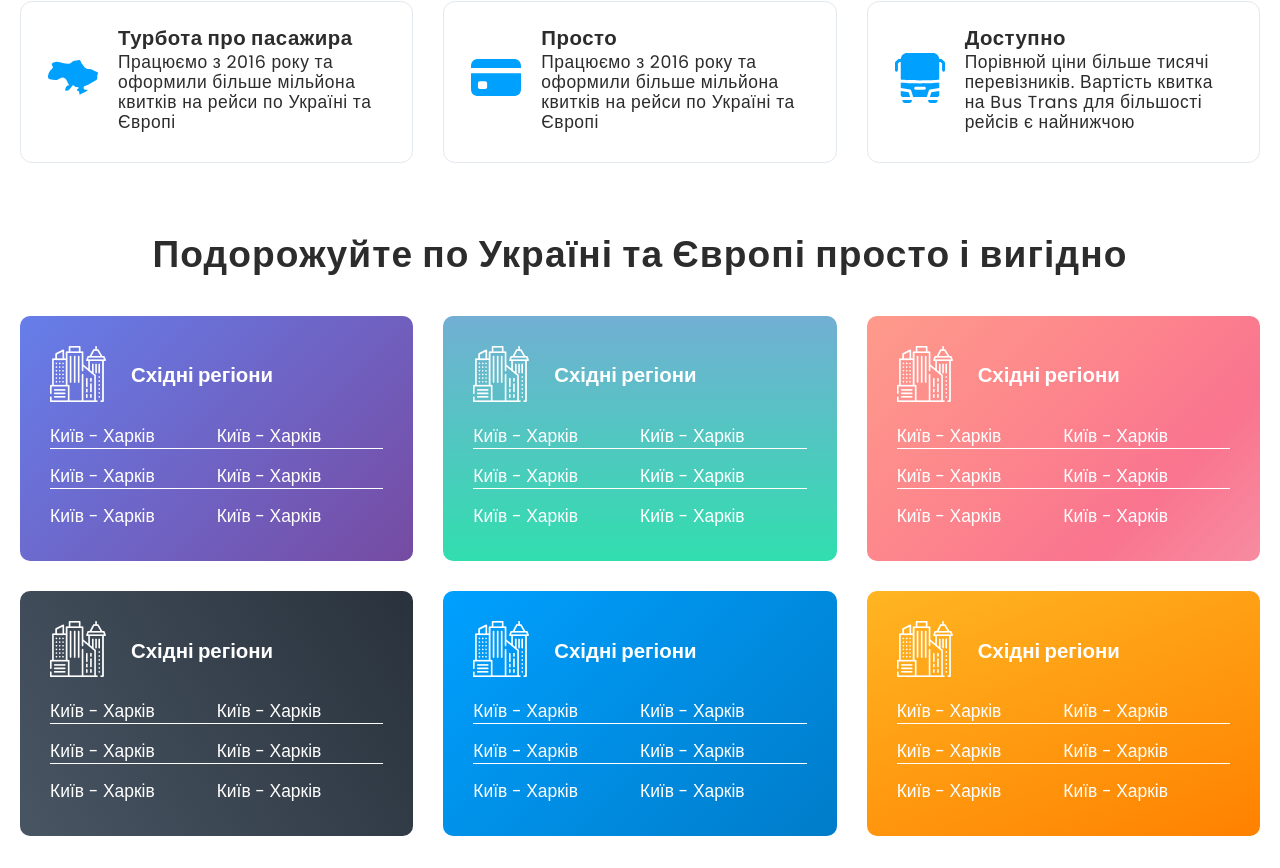
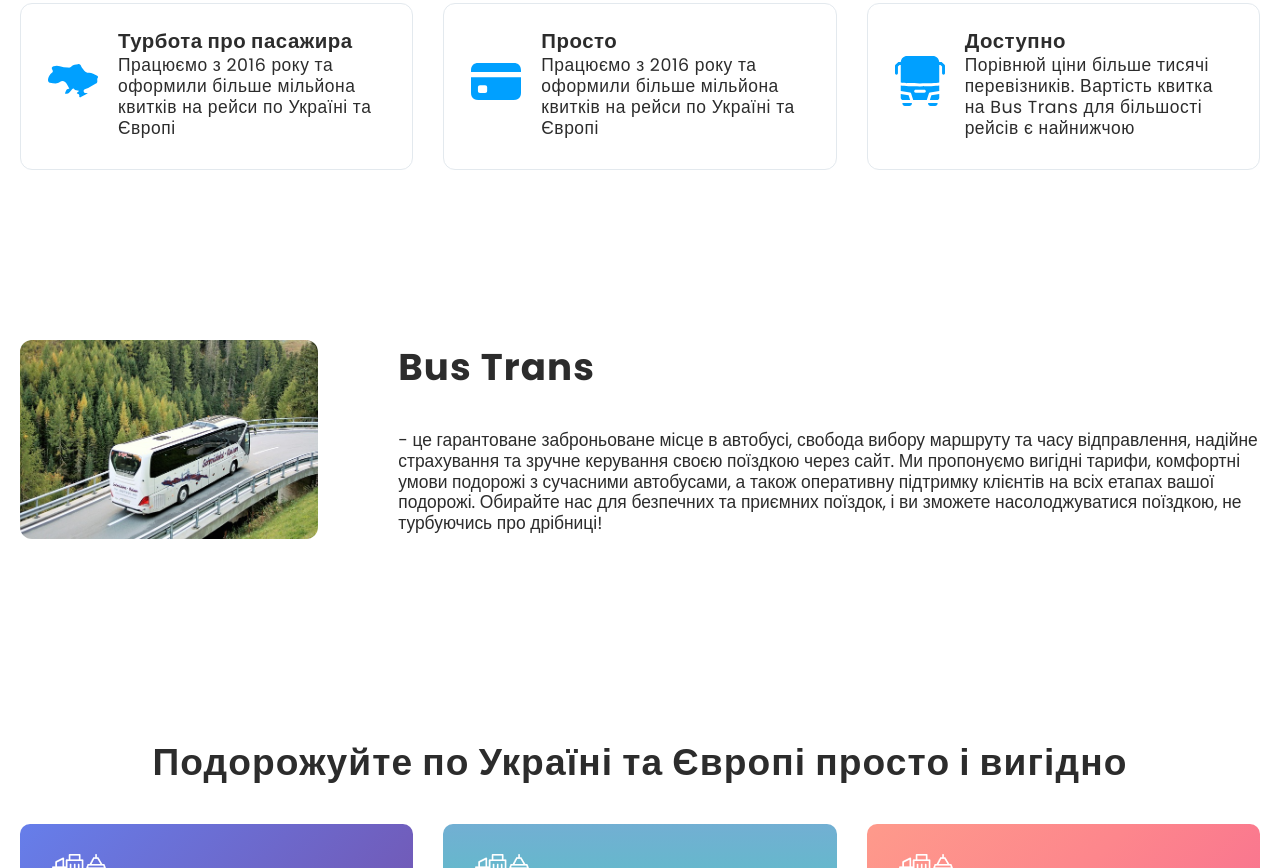
Before and after one commit to LVAndr/bus-transportation, a Vue app: page / in a window 1280 px wide. Shown: the part 412-1280 px from the top of the page. Built offline with nearby package versions, Linux system fonts and the light colour scheme.

Commit message:
layout DescriptionSection.vue

```diff
--- a/src/assets/styles/common.scss
+++ b/src/assets/styles/common.scss
@@ -15,6 +15,7 @@
   font-family: 'Poppins', 'Arial', sans-serif;
   font-size: $text-size;
   font-weight: 400;
+  line-height: 1.2;
   background: $background-color-light;
 }
 #app{
--- /dev/null
+++ b/src/components/DescriptionSection.vue
@@ -0,0 +1,52 @@
+<script setup>
+
+</script>
+
+<template>
+<section class="description">
+  <div class="description__container container">
+    <div class="description__hero-img">
+      <img src="../assets/img/bus-transportation.jpg" alt="bus transportation image">
+    </div>
+    <div class="description__text">
+      <h2 class="description__title title">Bus Trans</h2>
+      <p class="description__text">
+        - це гарантоване заброньоване місце в автобусі, свобода вибору маршруту та часу відправлення, надійне
+        страхування та зручне керування своєю поїздкою через сайт. Ми пропонуємо вигідні тарифи, комфортні умови
+        подорожі з сучасними автобусами, а також оперативну підтримку клієнтів на всіх етапах вашої подорожі. Обирайте
+        нас для безпечних та приємних поїздок, і ви зможете насолоджуватися поїздкою, не турбуючись про дрібниці!
+      </p>
+    </div>
+  </div>
+</section>
+</template>
+
+<style scoped lang="scss">
+.description{
+  padding-top: 40px;
+  padding-bottom: 40px;
+  &__container{
+    display:  flex;
+    align-items: center;
+    gap: 80px;
+  }
+  &__hero-img{
+    display: inline-flex;
+    align-items: center;
+    max-width: 560px;
+    width: 100%;
+    height: 420px;
+    overflow: hidden;
+  }
+  &__hero-img>img{
+    width: 100%;
+    height: auto;
+    object-fit: cover;
+    object-position: center;
+    border-radius: 12px;
+  }
+  &__title{
+    margin-bottom: 40px;
+  }
+}
+</style>
--- a/src/components/InformationLinksSection.vue
+++ b/src/components/InformationLinksSection.vue
@@ -6,7 +6,7 @@
 const folderPath = '../assets/img/information-links-cards-imgs/'
 const informationLinks = ref([
   {
-    title: 'Розклад Розклад Розклад Розклад',
+    title: 'Розклад',
     text: 'Усі заплановані рейси за маршрутом на вибрану дату.',
     imgName: 'calendar-icon.svg',
     link: '/'
--- a/src/views/Home.vue
+++ b/src/views/Home.vue
@@ -6,6 +6,7 @@
 import AnswersQuestionsSection from "../components/AnswersQuestionsSection.vue";
 import AdvantagesSection from "../components/AdvantagesSection.vue";
 import InformationLinksSection from "../components/InformationLinksSection.vue";
+import DescriptionSection from "../components/DescriptionSection.vue";
 </script>
 
 <template>
@@ -13,6 +14,7 @@
     <main class="main">
       <hero-section/>
       <advantages-section/>
+      <description-section/>
       <trip-cards-section/>
       <answers-questions-section/>
       <information-links-section/>
```
Also changed, not shown: src/assets/img/bus-transportation.jpg (added).
